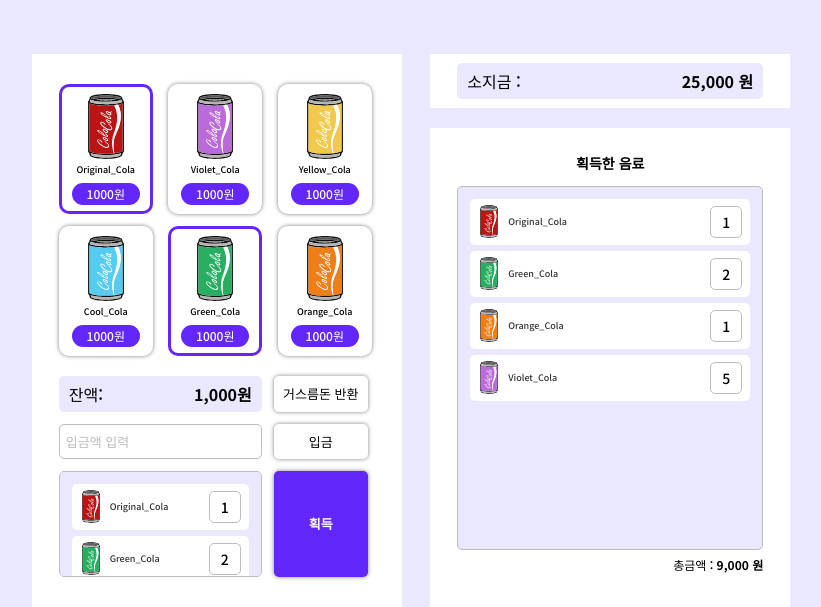
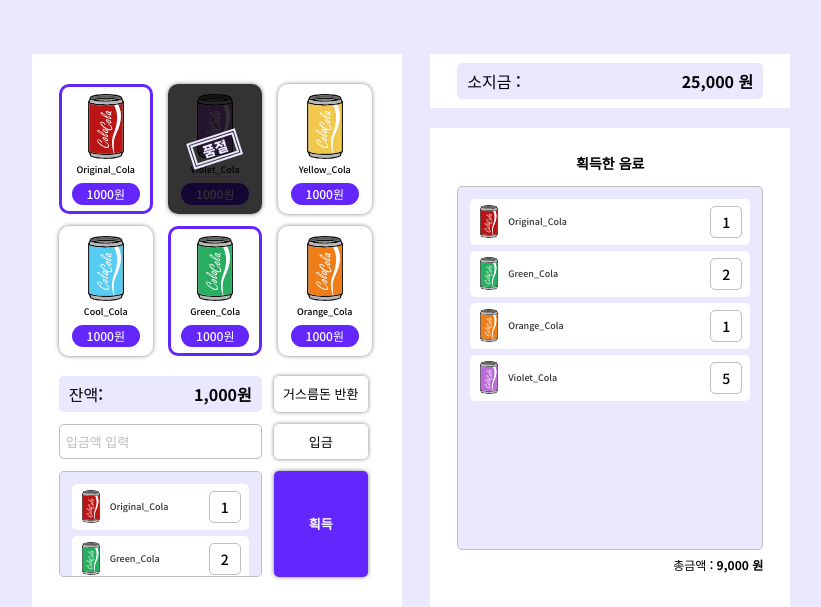
Before and after one commit to uussong/vending-machine, a plain HTML site: page index.html in a window 1280 px wide. Shown: the part 202-809 px from the top of the page, without its empty margins (229-1050 px from the left). Drawn offline with Linux system fonts and the light colour scheme.

Commit message:
🚑 sold-out 클래스 마크업 추가

```diff
--- a/index.html
+++ b/index.html
@@ -29,7 +29,7 @@
             <span class="cola-name">Original_Cola</span>
             <strong class="cola-price">1000원</strong>
           </button></li>
-        <li><button class="cola-btn">
+        <li><button class="cola-btn sold-out">
             <img src="./images/Violet_Cola.svg" alt="바이올렛 콜라">
             <span class="cola-name">Violet_Cola</span>
             <strong class="cola-price">1000원</strong>
```
